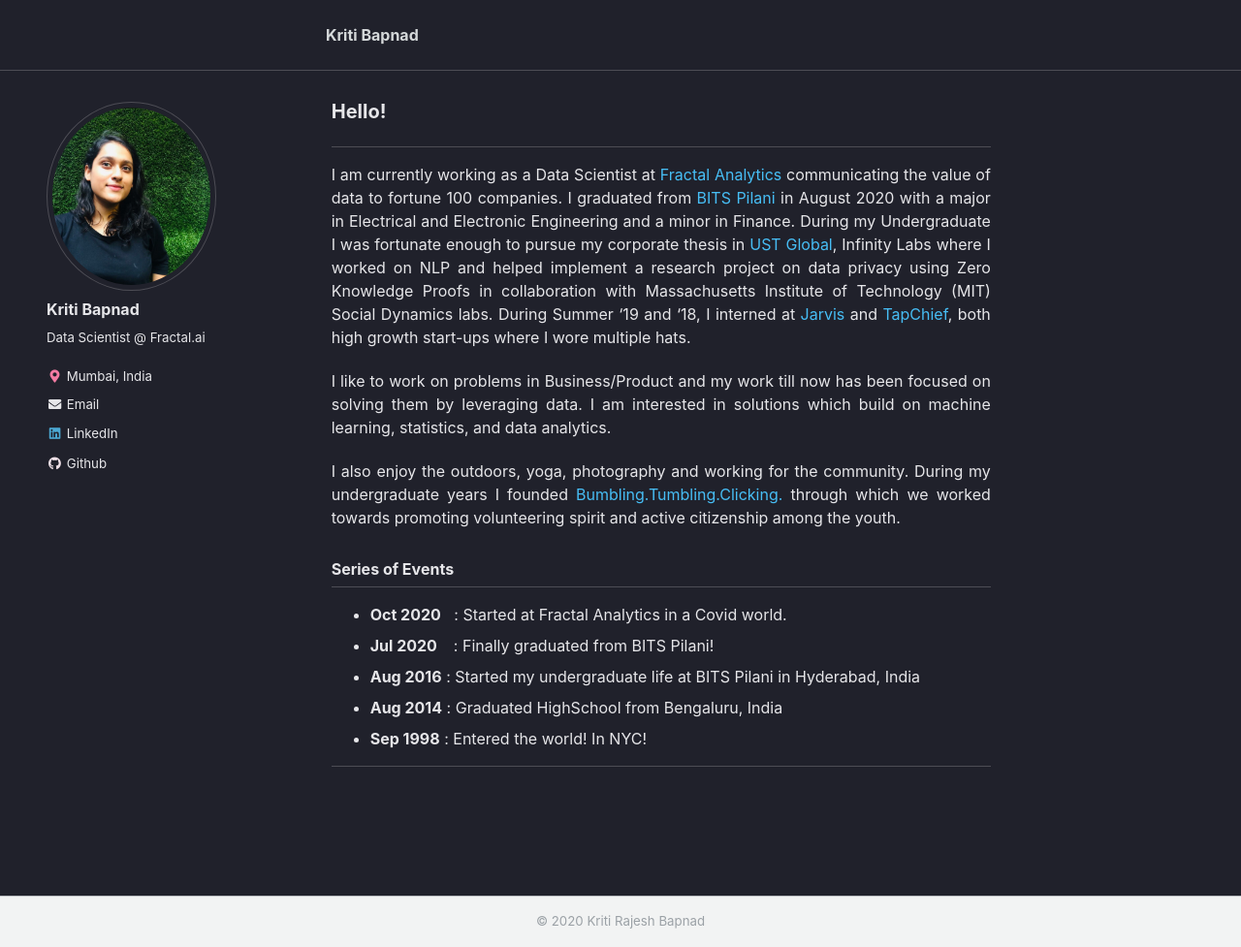
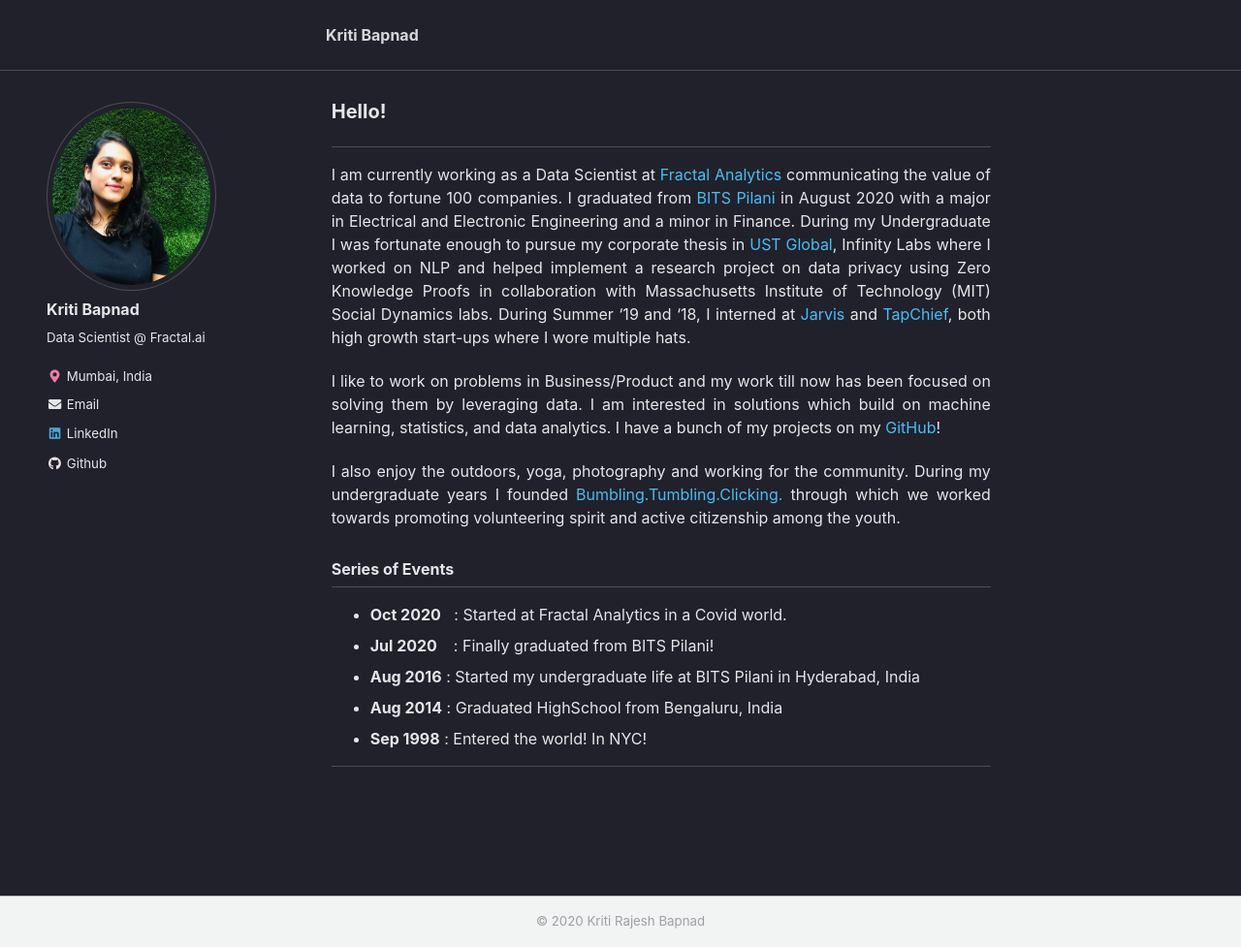
Before and after one commit to kriti-bapnad/kriti-bapnad.github.io, a Jekyll site: the page built from _pages/about.md, in a window 1280 px wide and 977 px high. Shown: the whole window at 97% size. Built offline with Jekyll 4.4.1, drawn with Linux system fonts in a browser that asks for light colours; a script that is not in the unit is left out.

Commit message:
draft 1.1

```diff
--- a/_pages/about.md
+++ b/_pages/about.md
@@ -14,7 +14,7 @@ redirect_from:
 
 I am currently working as a Data Scientist at [Fractal Analytics](https://fractal.ai/) communicating the value of data to fortune 100 companies. I graduated from [BITS Pilani](https://www.bits-pilani.ac.in/hyderabad/) in August 2020 with a major in Electrical and Electronic Engineering and a minor in Finance. During my Undergraduate I was fortunate enough to pursue my corporate thesis in [UST Global](https://www.ust-global.com/), Infinity Labs where I worked on NLP and helped implement a research project on data privacy using Zero Knowledge Proofs in collaboration with Massachusetts Institute of Technology (MIT) Social Dynamics labs. During Summer ‘19 and ‘18, I interned at [Jarvis](https://jarvis.consulting/) and [TapChief](https://www.tapchief.com/about-us), both high growth start-ups where I wore multiple hats.
 
-I like to work on problems in Business/Product and my work till now has been focused on solving them by leveraging data. I am interested in solutions which build on machine learning, statistics,  and data analytics.
+I like to work on problems in Business/Product and my work till now has been focused on solving them by leveraging data. I am interested in solutions which build on machine learning, statistics,  and data analytics. I have a bunch of my projects on my [GitHub](https://github.com/bapnadk)!
 
 I also enjoy the outdoors, yoga, photography and working for the community. During my undergraduate years I founded [Bumbling.Tumbling.Clicking.](https://www.bumblingtumblingclicking.in/) through which we worked towards promoting volunteering spirit and active citizenship among the youth.
 <br/>
```
